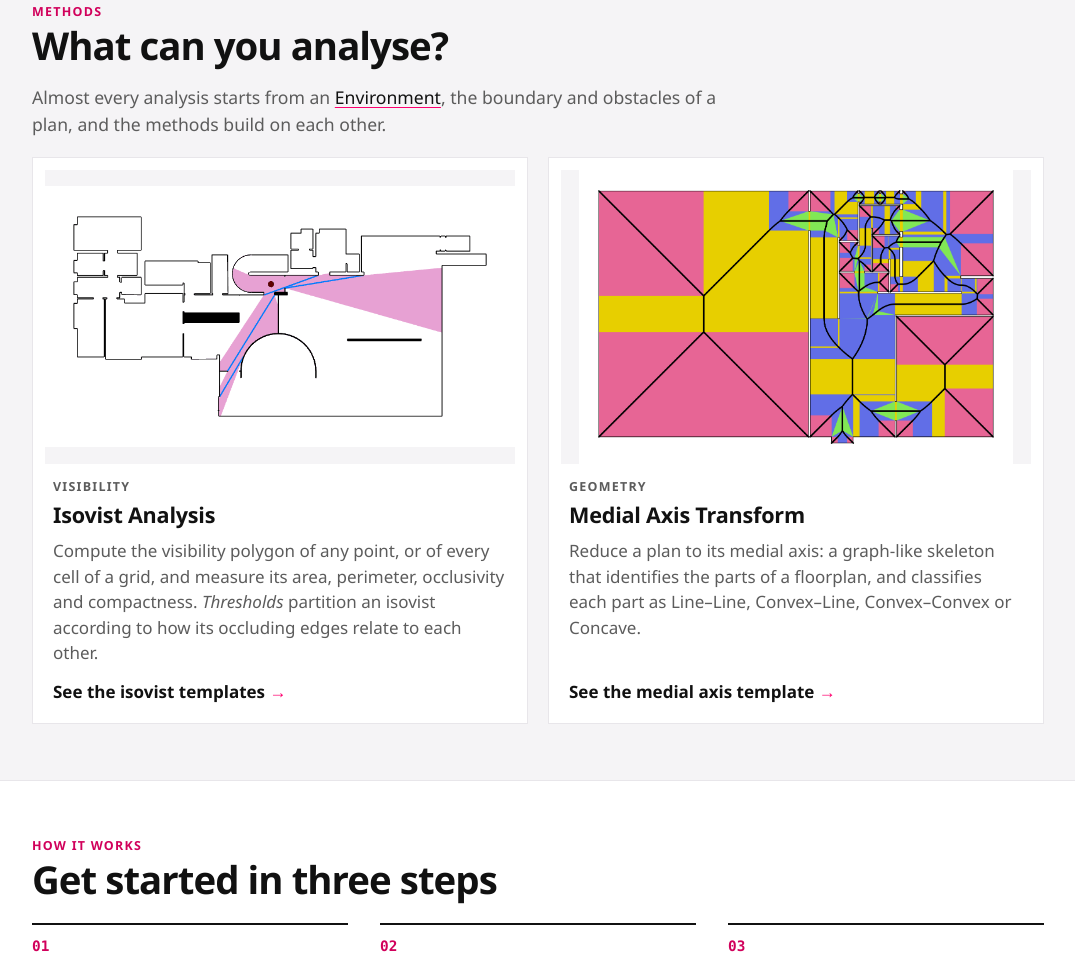
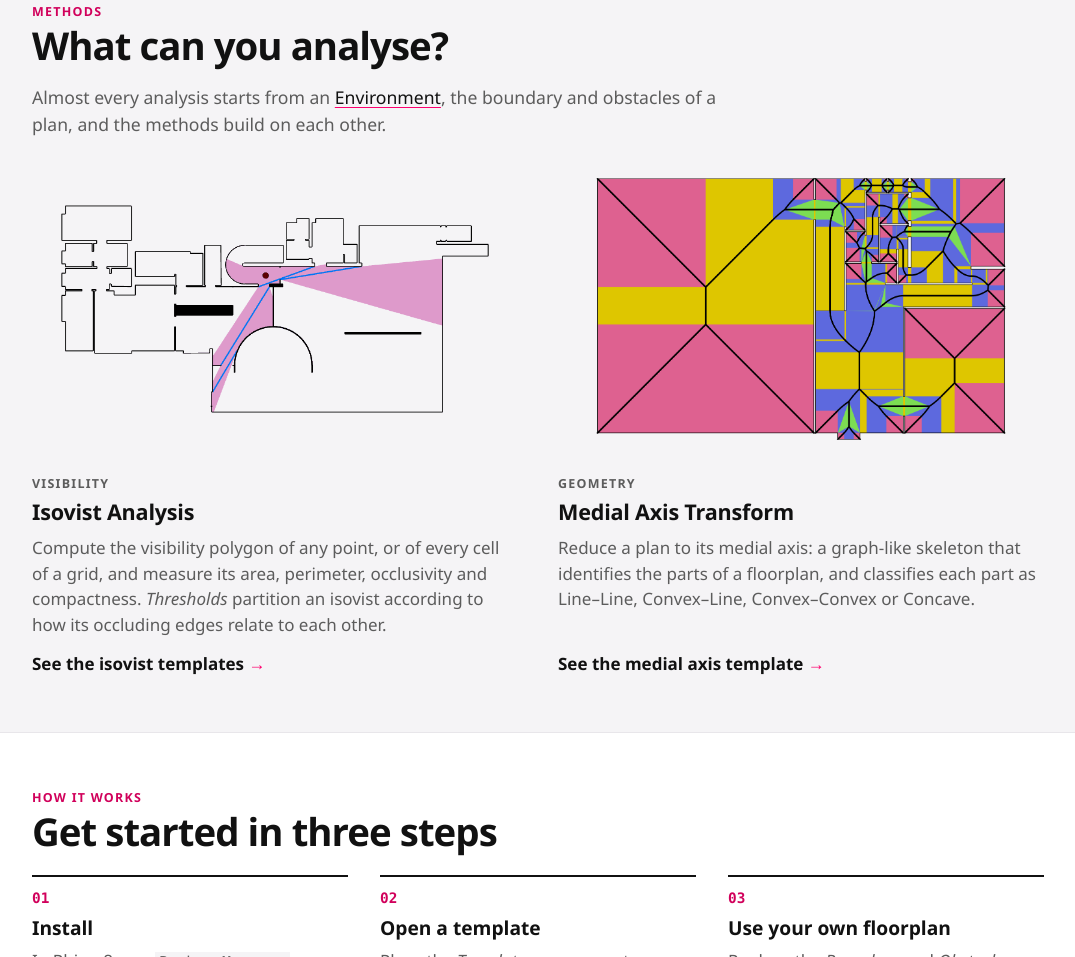
Before and after one commit to gvegasol/syntaktika-site, a plain HTML site: page index.html in a window 1280 px wide. Shown: the part 1275-2232 px from the top of the page, without its empty margins (102-1177 px from the left). Drawn offline with Linux system fonts and the light colour scheme.

Commit message:
Publish website from Syntactics 40943a3

```diff
--- a/assets/style.css
+++ b/assets/style.css
@@ -252,13 +252,11 @@ main.home { padding-bottom: 0; overflow-x: clip; }
 .section-title { font-size: clamp(1.7rem, 3.4vw, 2.4rem); letter-spacing: -0.025em; font-weight: 700; line-height: 1.12; }
 .section-lede { color: var(--muted); font-size: 1.1rem; max-width: 40em; }
 
-.cards { display: grid; gap: 20px; margin-top: 20px; }
+.cards { display: grid; gap: 40px; margin-top: 20px; }
 @media (min-width: 760px) { .cards { grid-template-columns: 1fr 1fr; } }
-.card { display: flex; flex-direction: column; background: var(--bg); border: 1px solid var(--line); padding: 12px 12px 18px; transition: border-color .2s; }
-.card:hover { border-color: var(--rose); }
-.card-media { background: var(--tint); overflow: hidden; margin-bottom: 14px; aspect-ratio: 16 / 10; display: flex; align-items: center; justify-content: center; }
-.card-media img { width: 100%; height: 100%; object-fit: contain; }
-.card > :not(.card-media) { margin-left: 8px; margin-right: 8px; }
+.card { display: flex; flex-direction: column; }
+.card-media { overflow: hidden; margin-bottom: 14px; aspect-ratio: 16 / 10; display: flex; align-items: center; justify-content: center; }
+.card-media img { width: 100%; height: 100%; object-fit: contain; mix-blend-mode: multiply; } /* white image backgrounds take the section grey */
 .card-label { font-size: .78rem; font-weight: 700; letter-spacing: .1em; text-transform: uppercase; color: var(--rose-ink); margin-bottom: .4em; }
 .card h3 { font-size: 1.35rem; letter-spacing: -0.01em; }
 .card p { color: var(--muted); }
```
